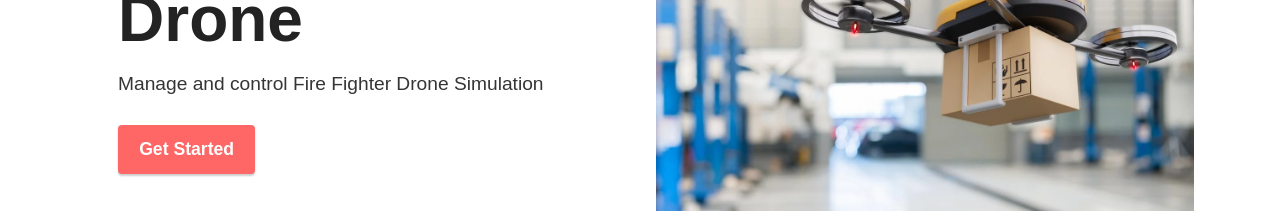
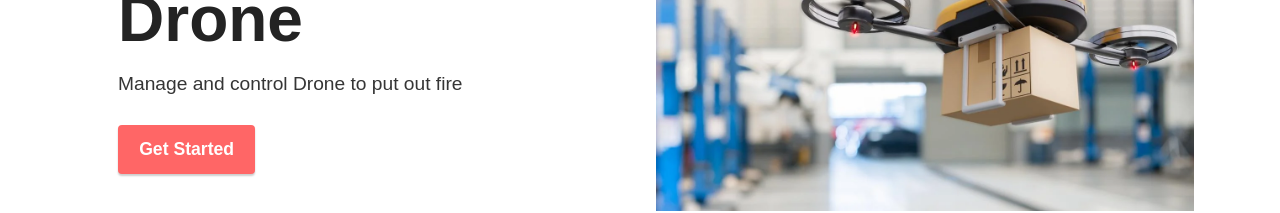
Before and after one commit to arxeeka28/copied_drone, a plain HTML site: page index.html in a window 1280 px wide. Shown: the part 274-487 px from the top of the page. Drawn offline with Linux system fonts and the light colour scheme; a web font is replaced by a local one.

Commit message:
change the welcome message

```diff
--- a/index.html
+++ b/index.html
@@ -47,7 +47,7 @@
                 <div class="text-wrapper">
                     <h1 class="mbr-section-title mbr-fonts-style mb-3 display-1"><strong>Fire Fighter Drone</strong></h1>
                     <p class="mbr-text mbr-fonts-style display-7">
-                        Manage and control Fire Fighter Drone Simulation</p>
+                        Manage and control Drone to put out fire</p>
                     <div class="mbr-section-btn mt-3"><a class="btn btn-secondary display-4" href="home.html">Get Started<br></a></div>
                 </div>
             </div>
```
